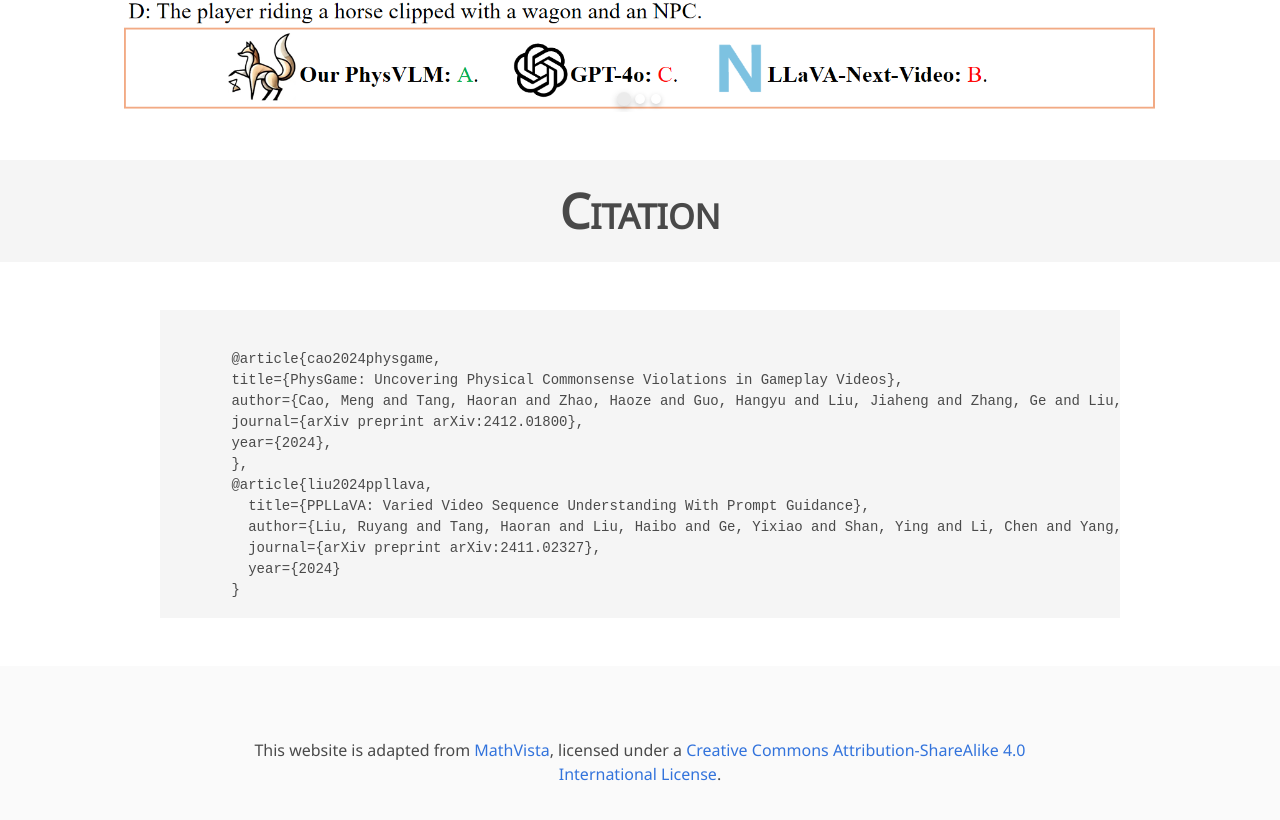
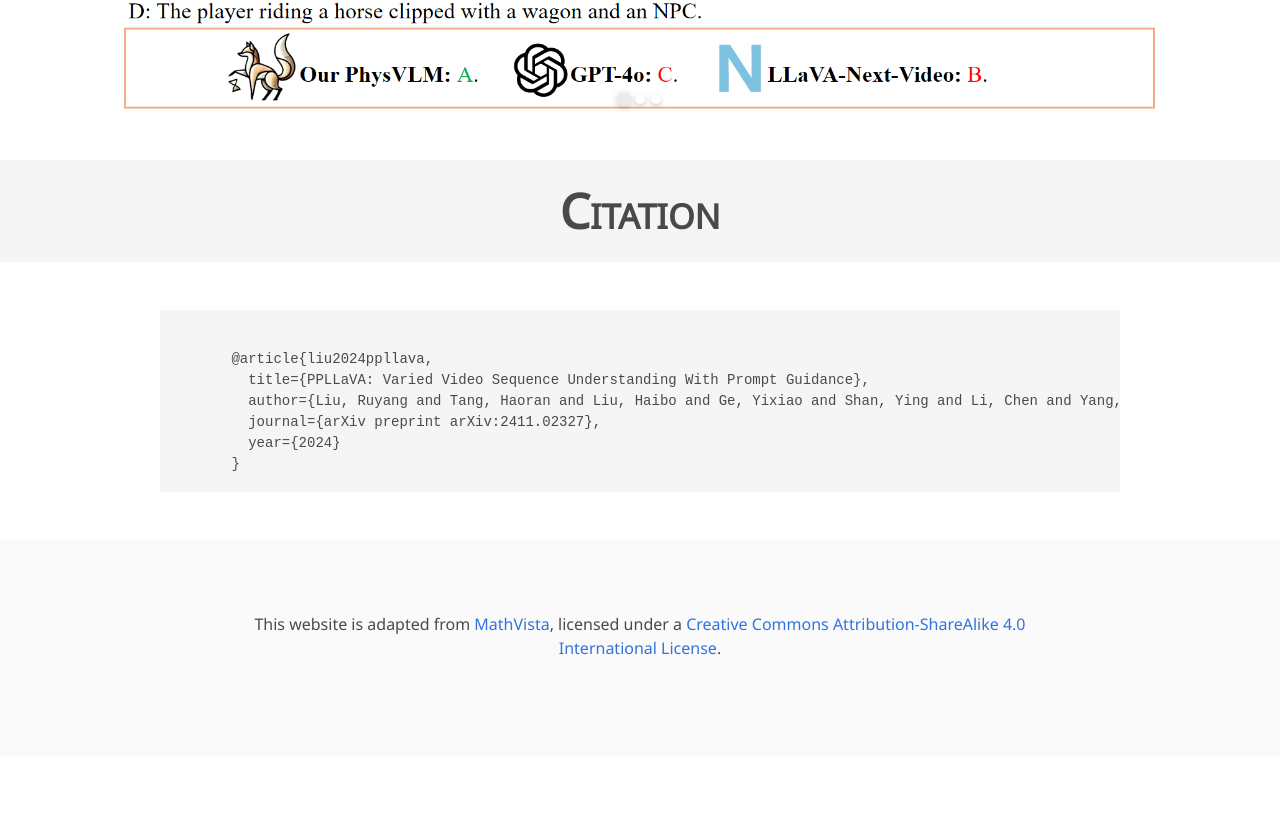
Before and after one commit to PhysGame/PhysGame.github.io, a plain HTML site: page index.html in a window 1280 px wide. Shown: the part 5504-6324 px from the top of the page. After the commit the page ends 6260 px from the top, so only its background shows below. Drawn offline with nearby package versions, Linux system fonts and the light colour scheme; a script that the page names is missing; some icons are missing; a web font is replaced by a local one.

Commit message:
Update index.html

```diff
--- a/index.html
+++ b/index.html
@@ -1216,12 +1216,6 @@
 <section class="section" id="BibTeX">
   <div class="container is-max-desktop content">
     <pre><code>
-      @article{cao2024physgame,
-      title={PhysGame: Uncovering Physical Commonsense Violations in Gameplay Videos},
-      author={Cao, Meng and Tang, Haoran and Zhao, Haoze and Guo, Hangyu and Liu, Jiaheng and Zhang, Ge and Liu, Ruyang and Sun, Qiang and Reid, Ian and Liang, Xiaodan},
-      journal={arXiv preprint arXiv:2412.01800},
-      year={2024},
-      },
       @article{liu2024ppllava,
         title={PPLLaVA: Varied Video Sequence Understanding With Prompt Guidance},
         author={Liu, Ruyang and Tang, Haoran and Liu, Haibo and Ge, Yixiao and Shan, Ying and Li, Chen and Yang, Jiankun},
```
